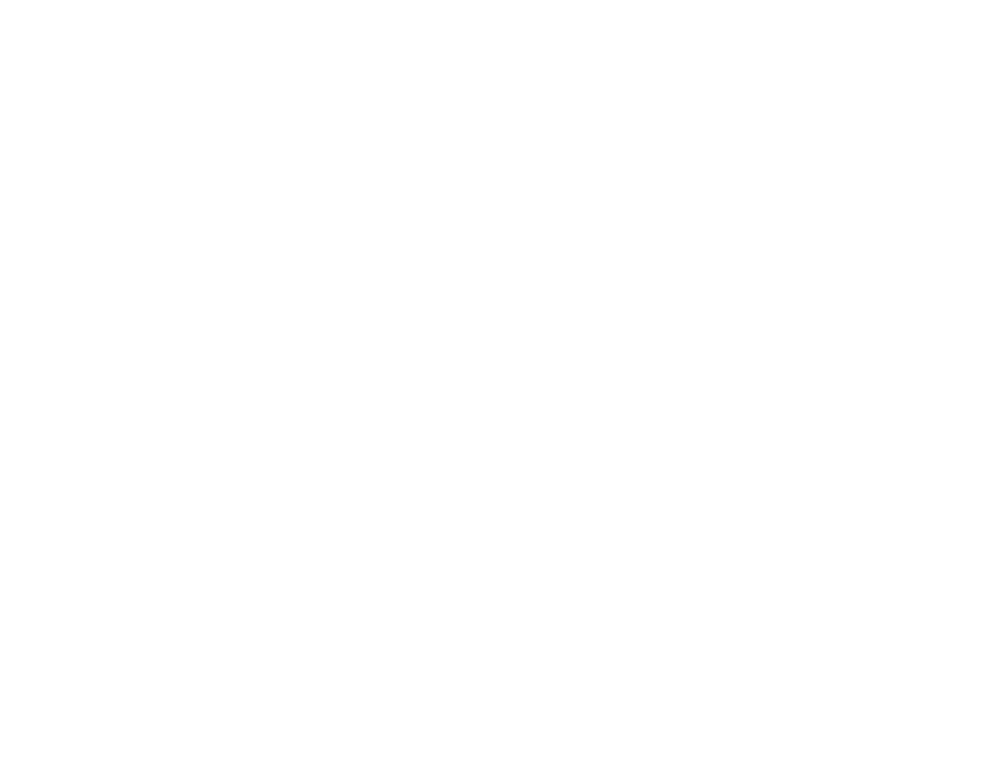
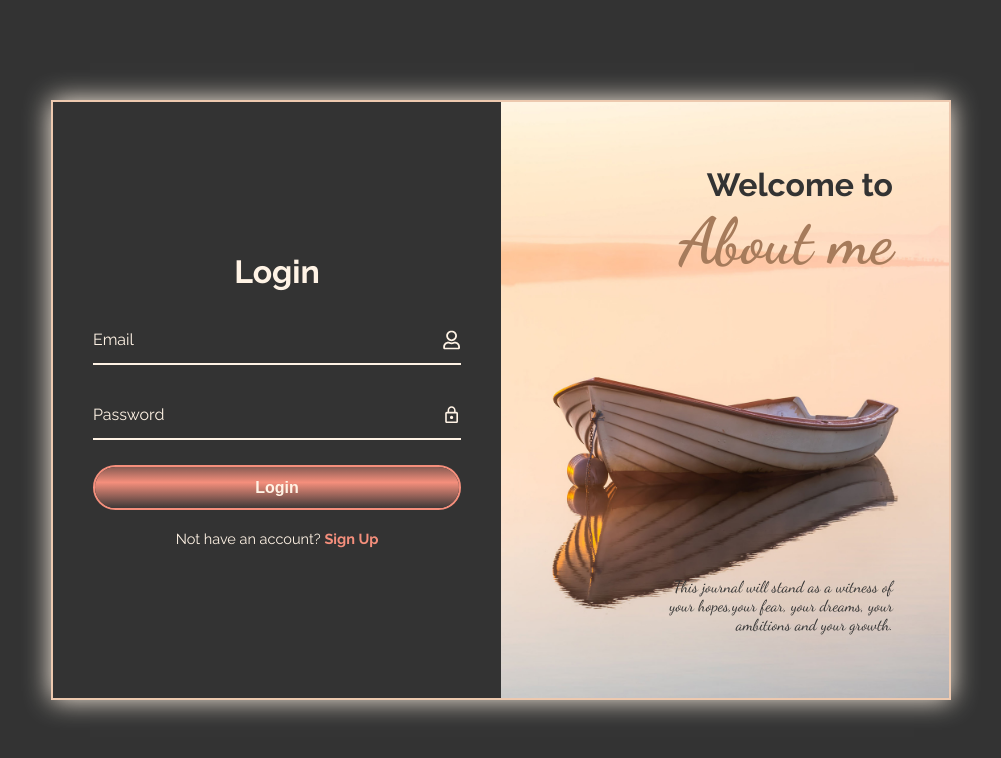
Before and after one commit to DianaEP/motivational-journal, a React (Vite) app: page /login in a window 1280 px wide. Shown: the top 758 px of the page, without its empty margins (139-1140 px from the left). Built offline with nearby package versions, Linux system fonts and the light colour scheme.

Commit message:
create a login component

```diff
--- a/src/components/authentication/login/Login.css
+++ b/src/components/authentication/login/Login.css
@@ -0,0 +1,175 @@
+.wrapper{
+    display: flex;
+    justify-content: center;
+    align-items: center;
+    min-height: 100vh;
+    background: var(--color1);
+}
+
+.login-container{
+    position: relative;
+    width: 900px;
+    height: 600px;
+    background: transparent;
+    border: 2px solid var(--color2);
+    display: flex;
+    box-shadow: 0 0 25px var(--color3font);
+    /* overflow: hidden; */
+
+
+}
+
+.login-container .form-box{
+    /* position: absolute; */
+    /* top: 0; */
+    width: 50%;
+    height: 100%;
+    display: flex;
+    flex-direction: column;
+    justify-content: center;
+    /* left: 0; */
+    padding: 0 40px;
+}
+
+.form-box h2{
+    font-size: 2rem;
+    color: var(--color3font);
+    text-align: center;
+
+}
+
+.input-box{
+    position: relative;
+    width: 100%;
+    height: 50px;
+    margin: 25px 0;
+}
+
+.input-box input{
+    width: 100%;
+    height: 100%;
+    color: var(--color3font);
+    font-family: var(--font-family);
+    font-size: 1rem;
+    background: transparent;
+    padding-right: 25px;
+    border:none;
+    border-bottom: 2px solid var(--color3font);
+    outline: none;
+    transition: 0.5s;
+}
+
+.input-box input::placeholder{
+    color: var(--color3font);
+}
+
+.input-box input:focus,
+.input-box input:valid{
+    border-bottom-color: var(--color1-login);
+}
+
+
+.input-box svg{
+    position: absolute;
+    top: 50%;
+    right: 0;
+    transform: translateY(-50%);
+    font-size: 1.2rem;
+    color: var(--color3font)
+}
+
+.input-box input:focus~svg,
+.input-box input:valid~svg{
+    color: var(--color1-login);
+}
+
+.form-box .btn{
+    position: relative;
+    width: 100%;
+    height: 45px;
+    background: transparent;
+    border: 2px solid var(--color1-login);
+    outline: none;
+    border-radius: 40px;
+    cursor: pointer;
+    font-size: 1rem;
+    color: var(--color3font);
+    font-weight: bold;
+    z-index: 1;
+    overflow: hidden;
+
+}
+
+.form-box .btn::before{
+    content: '';
+    position:absolute;
+    top: -30%;
+    left: 0;
+    width: 100%;
+    height: 200%;
+    background: linear-gradient(var(--color1),var(--color1-login),var(--color1),var(--color1-login));
+    z-index: -1;
+    transition: 0.4s;
+}
+
+.form-box .btn:hover::before{
+    top: 0;
+}
+
+.form-box .link-text{
+    font-size: 14.5px;
+    color: var(--color3font);
+    text-align: center;
+    margin-top: 20px;
+}
+
+.link-text a{
+    color: var(--color1-login);
+    font-size: 14.5px;
+}
+
+.link-text a:hover{
+    color: var(--color3font);
+    text-decoration: underline;
+    padding: 0px;
+    background-color: transparent;
+}
+
+.welcome-info{
+    width: 50%;
+    height: 100%;
+    display: flex;
+    flex-direction: column;
+    justify-content: space-between;
+    text-align: right;
+    padding: 0 40px 0px 150px;
+    color: var(--color3font);
+    background-image: url('../../../assets/minimalist.jpeg');
+    background-repeat: no-repeat;
+    background-size: cover;
+    background-position: center;
+
+
+
+}
+
+
+.welcome-info h2{
+    font-size: 2rem;
+    color: var(--color1);
+    margin: 4rem 1rem;
+
+}
+
+
+.welcome-info span{
+    font-family: var(--font-family2);
+    font-size: 4rem;
+    color: var(--color4);
+}
+
+.welcome-info p{
+    margin: 4rem 1rem;
+    color: var(--color1);
+    font-family: var(--font-family2);
+}
--- a/src/components/authentication/login/Login.jsx
+++ b/src/components/authentication/login/Login.jsx
@@ -1,12 +1,45 @@
 import './Login.css';
+import { Link } from 'react-router-dom';
+import { FaRegUser } from "react-icons/fa";
+import { MdLockOutline } from "react-icons/md";
+
 
 export default function Login() {
 
 
     return (
       <>
-        <div className='login-container'>
+        <div className="wrapper">
+          <div className='login-container'>
 
+
+              <div className='form-box login'>
+                  <h2>Login</h2>
+                  <form action="">
+
+                    <div className="input-box">
+                      <input type="email" placeholder='Email' id='email' required />
+                      <FaRegUser />
+                    </div>
+
+                    <div className="input-box">
+                      <input type="password" id='password' placeholder='Password' required />
+                      <MdLockOutline />
+                    </div>
+
+                    <button className='btn'>Login</button>
+
+                    <div className="link-text">
+                      <p>Not have an account? <Link to="/register">Sign Up</Link></p>
+                    </div>
+
+                  </form>
+              </div>
+              <div className="welcome-info">
+                <h2>Welcome to <span>About me</span></h2>
+                <p>This journal will stand as a witness of your hopes,your fear, your dreams, your ambitions and your growth. </p>
+              </div>
+          </div>
         </div>
       </>
     )
--- a/src/components/daily-planner/DailyPlanner.css
+++ b/src/components/daily-planner/DailyPlanner.css
@@ -30,7 +30,8 @@
 
 
 .t-planner{
-    width: 250px;
+    width: 300px;
+    height: 200px;
     background-color: var(--color6-planner);
     box-shadow: none;
 }
--- a/src/components/to-do-list/ToDoList.css
+++ b/src/components/to-do-list/ToDoList.css
@@ -3,7 +3,7 @@
     align-items: center;
     flex-direction: column;
     width: 400px;
-    height: 500px;
+    height: 700px;
     background-color: var(--color6-planner);
     box-shadow: 0 5px 10px var(--color4);
     border-radius: 5px;
--- a/src/index.css
+++ b/src/index.css
@@ -9,6 +9,8 @@
   --color4font: #a67b5b64;
   --color5: #f3e3c9;
   --color6-planner: #91bab277;
+  --color1-login: #f58f7c;
+  --color2-login: #f2c4ce;
 }
 
 *{
```
